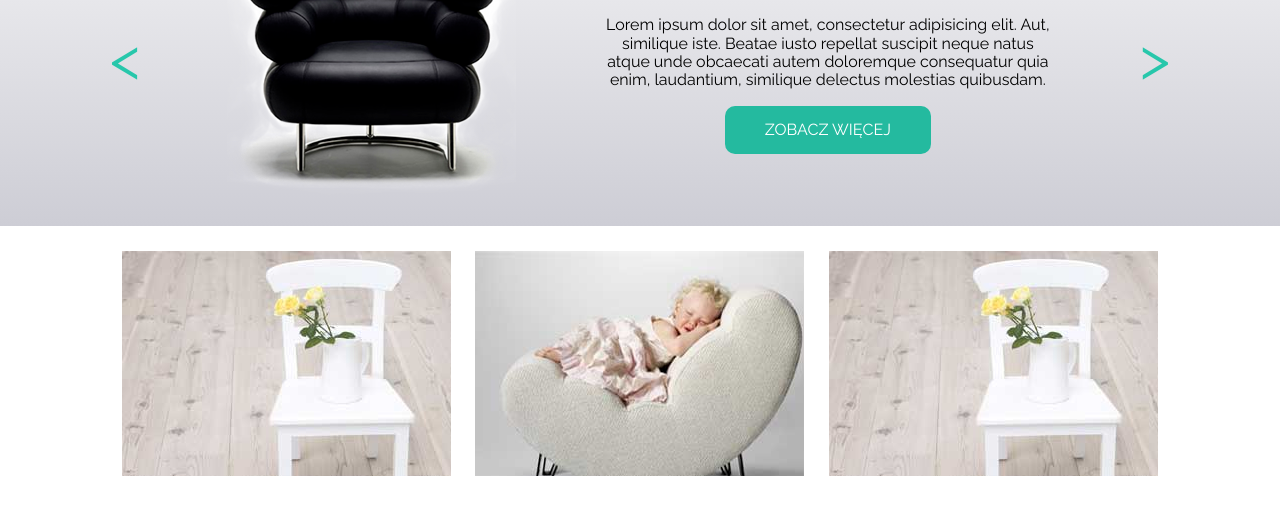
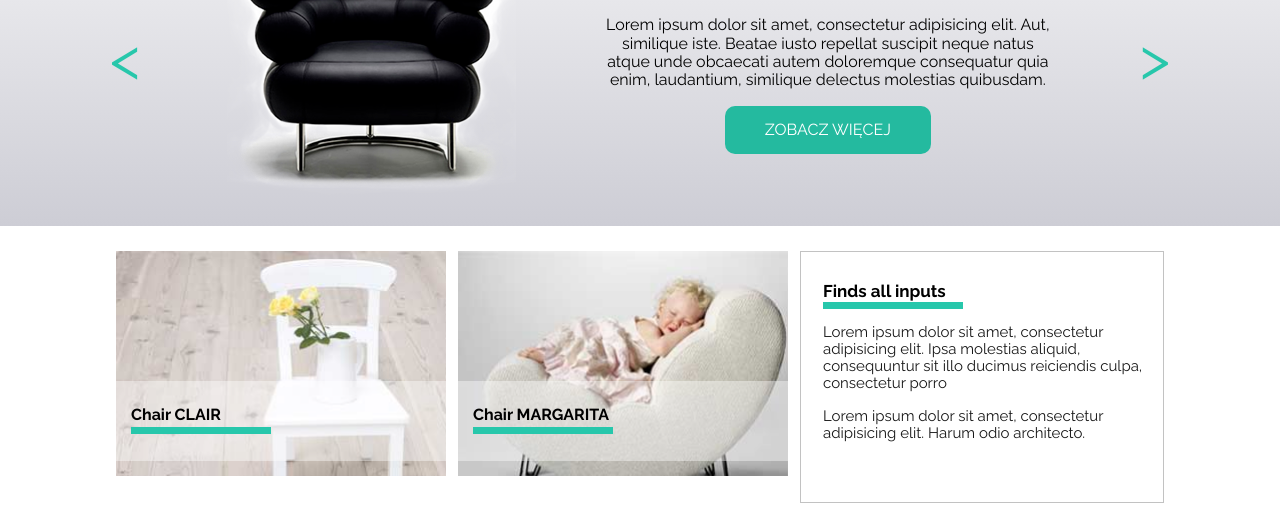
Before and after one commit to karolkalkus/sit_on_the_chair_website, a plain HTML site: page index.html in a window 1280 px wide. Shown: the part 273-800 px from the top of the page. Drawn offline with Linux system fonts and the light colour scheme.

Commit message:
finished rest of the section

```diff
--- a/css/style.css
+++ b/css/style.css
@@ -160,14 +160,60 @@ header {
 .gallery {
   margin: 25px 0 70px 0;
 }
-
+.gallery-underline{
+  width: 140px;
+  height: 7px;
+  background-color: #27c7ab;
+  margin-bottom: 15px;
+}
+.thumb{
+  width: 315px;
+  height: 60px;
+  background-color: rgb(255, 255, 255, 0.4);
+  z-index: 2;
+  padding: 15px 0 5px 15px;
+  margin-top: 130px;
+}
+.thumb p{
+  margin-top: 10px;
+  margin-bottom: 3px;
+  font-weight: bold;
+}
 .images {
-
   display: flex;
   flex-flow: row wrap;
   justify-content: space-around;
-  align-items: center;
+  align-items: flex-start;
   width: 100%;
+}
+.image1{
+  width: 330px;
+  height: 225px;
+  background-image: url(../img/box1_img.jpg);
+  background-size: cover;
+}
+.image1:hover, .image2:hover, .text-field:hover{
+  transform: scale(1.03);
+}
+.image2{
+  width: 330px;
+  height: 225px;
+  background-image: url(../img/box2_img.jpg);
+  background-size: cover;
+}
+.text-field{
+  width: 340px;
+  height: 250px;
+  border: 1px solid #c2c2c2;
+  padding-left: 22px;
+}
+.text-field h3{
+  margin: 30px 0 0 0;
+  font-size: 17px;
+}
+.text-field p{
+  font-size: 15px;
+  opacity: 0.9;
 }
 
 .card p:before {
@@ -418,6 +464,7 @@ footer {
   display: flex;
   align-items: center;
   justify-content: space-between;
+
 }
 
 .flex-container p {
@@ -435,6 +482,7 @@ footer {
   flex-flow: row nowrap;
   align-items: center;
   justify-content: space-between;
+  width: 30%;
 }
 
 .flex-container p {
--- a/index.html
+++ b/index.html
@@ -50,9 +50,27 @@
     <section class="gallery">
       <div class="container">
         <div class="images">
-          <img src="img/box1_img.jpg" alt="" class="image">
-          <img src="img/box2_img.jpg" alt="" class="image">
-          <img src="img/box1_img.jpg" alt="" class="image">
+         <div class="image1">
+           <div class="thumb">
+            <p>Chair CLAIR</p>
+            <div class="gallery-underline">
+              </div>
+            </div>
+          </div>
+          <div class="image2">
+           <div class="thumb">
+            <p>Chair MARGARITA</p>
+            <div class="gallery-underline">
+              </div>
+            </div>
+          </div>
+          <div class="text-field">
+            <h3>Finds all inputs</h3>
+            <div class="gallery-underline"></div>
+            <p>Lorem ipsum dolor sit amet, consectetur adipisicing elit. Ipsa molestias aliquid, consequuntur sit illo ducimus reiciendis culpa, consectetur porro</p>
+            <p>Lorem ipsum dolor sit amet, consectetur adipisicing elit. Harum odio architecto.</p>
+            </div>
+          </div>
         </div>
       </div>
     </section>
```
